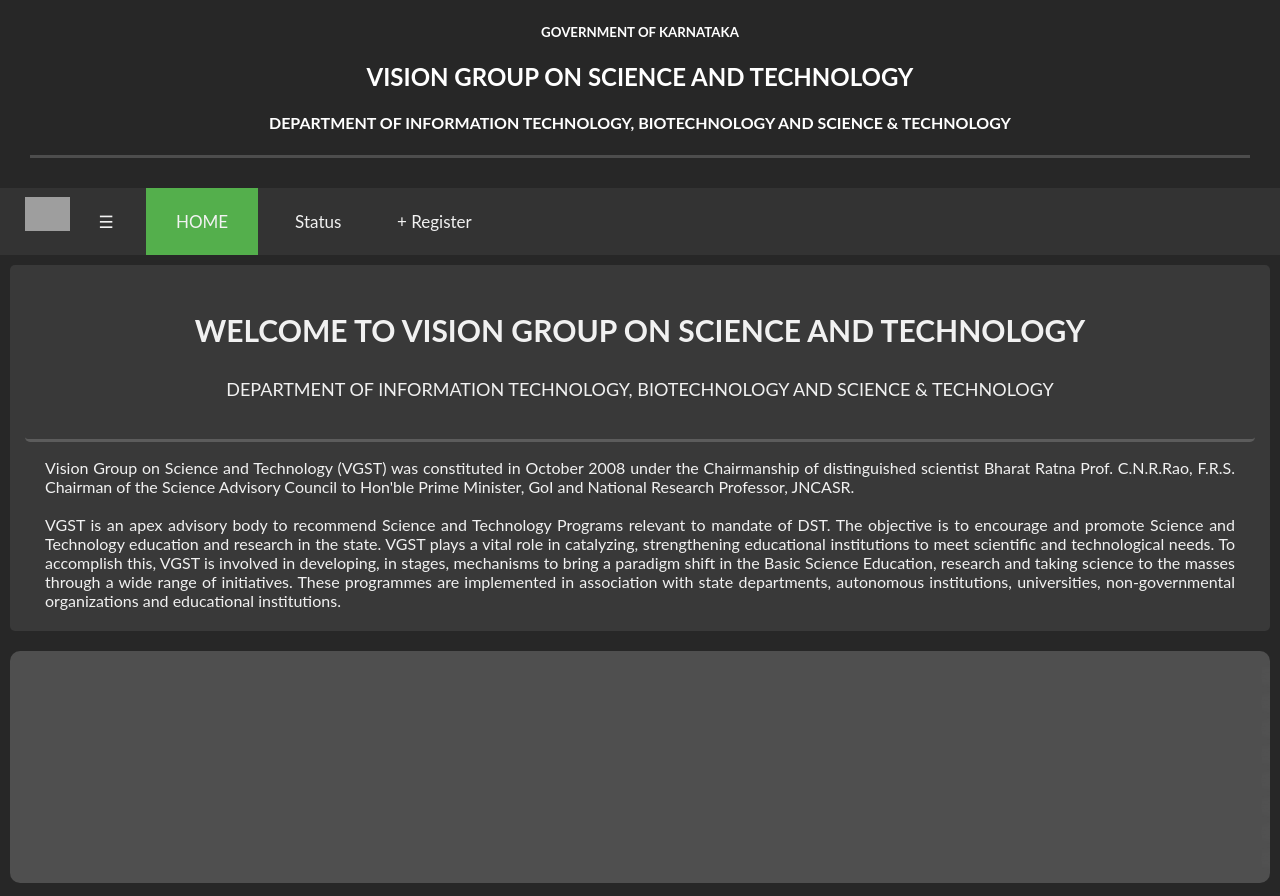
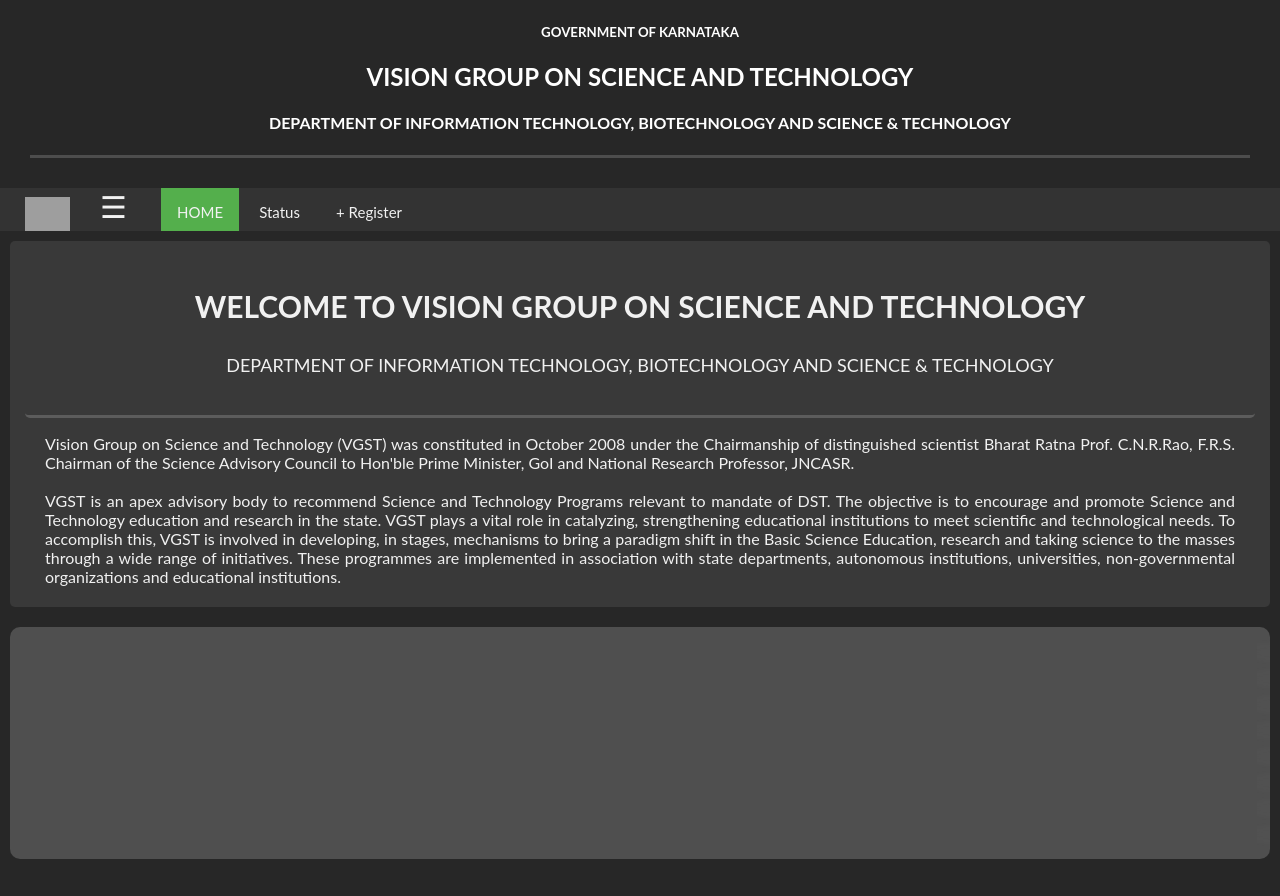
Before and after one commit to VGSTTEST/VGST_WORKING, a plain HTML site: page TESTVGST/index.html in a window 1280 px wide. After the commit the page ends 872 px from the top, so only its background shows below. Drawn offline with Linux system fonts and the light colour scheme; grey boxes are pictures that could not be loaded.

Commit message:
Update dash.css

```diff
--- a/TESTVGST/css/dash.css
+++ b/TESTVGST/css/dash.css
@@ -26,9 +26,8 @@ body{
         text-align: center;
         padding: 20px 16px;
         text-decoration: none;
-        font-size: 17px;
+        font-size: 15px;
         width: 80px;
-        display: inline-block;
       }
       .atag:hover,.btn:hover{
         background-color: #ddd;
@@ -44,18 +43,15 @@ body{
     text-align: center;
     padding: 23px 16px;
     text-decoration: none;
-    font-size: 17px;
+    font-size: 15px;
     width: 80px;
-    display: inline-block;
     }
     .btn{
         color: #f2f2f2;
         text-align: center;
         text-decoration: none;
-        font-size: 17px;
-        width: 40px;
-        padding: 20px 16px;
-        display: inline-block;
+        font-size: 30px;
+        padding: 10px 30px;
     }
 
     .sidenav {
```
